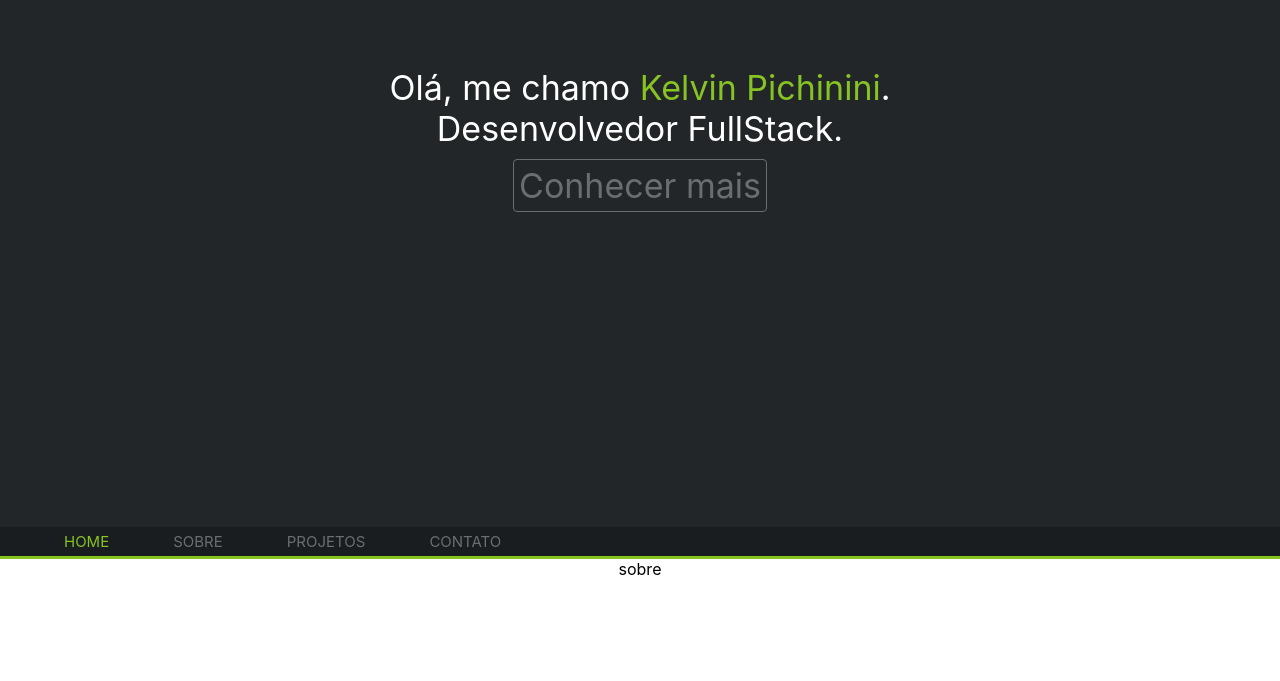
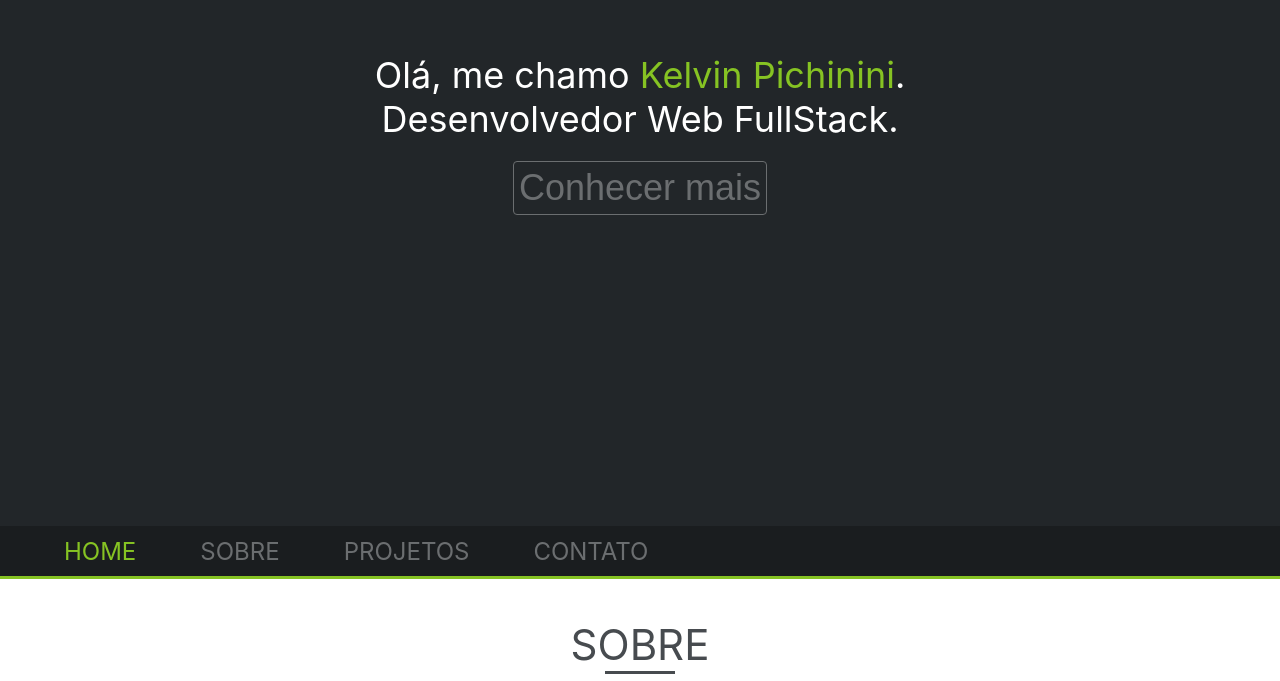
Before and after one commit to GuerreiroFutTrader/GuerreiroFutTrader.github.io, a React (Create React App) app: page / in a window 1280 px wide. Shown: the part 271-952 px from the top of the page. Before the commit the page ends 850 px from the top, so only its background shows below. Built offline with nearby package versions, Linux system fonts and the light colour scheme.

Commit message:
Estrutura e links adicionados

```diff
--- a/src/App.css
+++ b/src/App.css
@@ -1,3 +1,15 @@
+* {
+  /*Reset's every elements apperance*/
+  background: none repeat scroll 0 0 transparent;
+  border: medium none;
+  border-spacing: 0;
+  list-style: none outside none;
+  margin: 0;
+  padding: 0;
+  text-decoration: none;
+  text-indent: 0;
+}
+
 .App {
   text-align: center;
 }
@@ -12,6 +24,29 @@
   font-size: calc(10px + 3vmin);
   color: white;
 }
+.content {
+  height: calc(100vh + 53px);
+  width: 100vw;
+  display: flex;
+  flex-direction: column;
+  align-items: center;
+  color: #474b4f;
+  padding-top: 60px;
+}
+
+.title {
+  font-size: calc(10px + 4vmin);
+
+}
+
+.bar {
+  width: 70px;
+  height: 3px;
+  background-color: #474b4f;
+  margin: 1px 0px 100px 0px;
+
+
+}
 
 .canvas {
   background-color: #222629;
@@ -23,12 +58,31 @@
 }
 
 .link-wrap {
+  display: flex;
+  align-items: center;
   text-transform: uppercase;
   background-color: #1a1d1f ;
   width: 100%;
+  height: 50px;
   position: absolute;
   left:0px;
-  bottom:-30px;
+  bottom:-50px;
+  display: flex;
+  border-bottom: 3px solid #86C323;
+  z-index: 99;
+
+}
+.link-wrap-fixed {
+
+  display: flex;
+  align-items: center;
+  text-transform: uppercase;
+  background-color: #1a1d1f ;
+  width: 100%;
+  height: 50px;
+  position: fixed;
+  left:0;
+  top:0;
   display: flex;
   border-bottom: 3px solid #86C323;
   z-index: 99;
@@ -37,27 +91,29 @@
 
 .link-btn{
   margin-left: 5%;
-  margin-top: 5px;
-  margin-bottom: 5px;
   color:#6B6E70;
-  font-size: 15px;
+  font-size: calc(8px + 2vmin);
   z-index: 99;
+  text-decoration: none;
 }
 
 .text {
   background-color: #222629;
   color: white;
   z-index: 1;
+  font-size: calc(12px + 3vmin);
 }
 
 .button {
   color:#6B6E70;
+  font-size:calc(12px + 3vmin);
   border-radius: 4px;
-  margin: 10px;
+  margin: 20px;
   padding: 5px;
   z-index: 1;
   border: solid #6B6E70 1px;
   transition: 0.4s;
+  text-decoration: none;
 }
 
 .active {
--- a/src/App.js
+++ b/src/App.js
@@ -1,27 +1,84 @@
 import './App.css';
+import React, { useState, useEffect, useRef } from 'react'
 
 function App() {
+  const [fixedClass, setFixedClass] = useState('link-wrap');
+  const [currentView, setCurrentView] = useState('home');
+  const homeRef = useRef();
+  const aboutRef = useRef();
+  const projectRef = useRef();
+  const contactRef = useRef();
+
+
+  useEffect(() => {
+    window.addEventListener('scroll', fixNavbar);
+    return () => window.removeEventListener('scroll', fixNavbar);
+  }, []);
+
+  const fixNavbar = () => {
+    if (window !== undefined) {
+      const maxHeight = window.innerHeight;
+      let windowHeight = window.scrollY;
+      // window height changed for the demo
+      windowHeight >= maxHeight ? setFixedClass('link-wrap-fixed') : setFixedClass('link-wrap');
+      if(windowHeight < maxHeight) {
+        setCurrentView('homeRef');
+      } else if (windowHeight >= maxHeight && windowHeight < 2*maxHeight){
+        setCurrentView('aboutRef');
+      } else if (windowHeight >= 2* maxHeight && windowHeight < 3*maxHeight){
+        setCurrentView('projectsRef')
+      }else if (windowHeight >= 3* maxHeight && windowHeight < 4*maxHeight){
+        setCurrentView('contactRef')
+      }
+
+    }
+  };
+  const handleClick = (event) => {
+    const ref = event.target.className;
+    if(ref.includes('aboutRef')) {
+      aboutRef.current.scrollIntoView({ behavior: 'smooth' });
+    }
+    if(ref.includes('homeRef')) {
+      homeRef.current.scrollIntoView({ behavior: 'smooth' });
+    }
+    if(ref.includes('projectRef')) {
+      projectRef.current.scrollIntoView({ behavior: 'smooth' });
+    }
+    if(ref.includes('contactRef')) {
+      contactRef.current.scrollIntoView({ behavior: 'smooth' });
+    }
+  }
+
   return (
     <div className="App">
-      <section className="home">
+      <section className="home" ref={homeRef}>
         <div className="canvas"></div>
         <div className="text">Olá, me chamo
           <span className="highlight"> Kelvin Pichinini</span>.
           <br />
-          Desenvolvedor FullStack.
+          Desenvolvedor Web FullStack.
         </div>
-        <div className="button">Conhecer mais</div>
+        <button className="aboutRef button" onClick={ handleClick }>Conhecer mais</button>
       <nav>
-        <div className="link-wrap">
-          <div className="link-btn active">home</div>
-          <div className="link-btn">sobre</div>
-          <div className="link-btn">projetos</div>
-          <div className="link-btn">contato</div>
+        <div className={ fixedClass }>
+          <div className= {`homeRef link-btn ${currentView.includes('home') ? 'active' : ''}`} onClick={ handleClick }>home</div>
+          <div className={`aboutRef link-btn ${currentView.includes('about') ? 'active' : ''}`} onClick={ handleClick }>sobre</div>
+          <div className={`projectRef link-btn ${currentView.includes('project') ? 'active' : ''}`} onClick={ handleClick }>projetos</div>
+          <div className={`contactRef link-btn ${currentView.includes('contact') ? 'active' : ''}`} onClick={ handleClick }>contato</div>
         </div>
       </nav>
       </section>
-      <section className="about">
-        sobre
+      <section className="content" ref={aboutRef}>
+        <div className="title"> SOBRE </div>
+        <div className="bar"></div>
+      </section>
+      <section className="content" ref={projectRef}>
+        <div className="title"> PROJETOS </div>
+        <div className="bar"></div>
+      </section>
+      <section className="content" ref={contactRef}>
+        <div className="title"> CONTATO </div>
+        <div className="bar"></div>
       </section>
     </div>
   );
```
